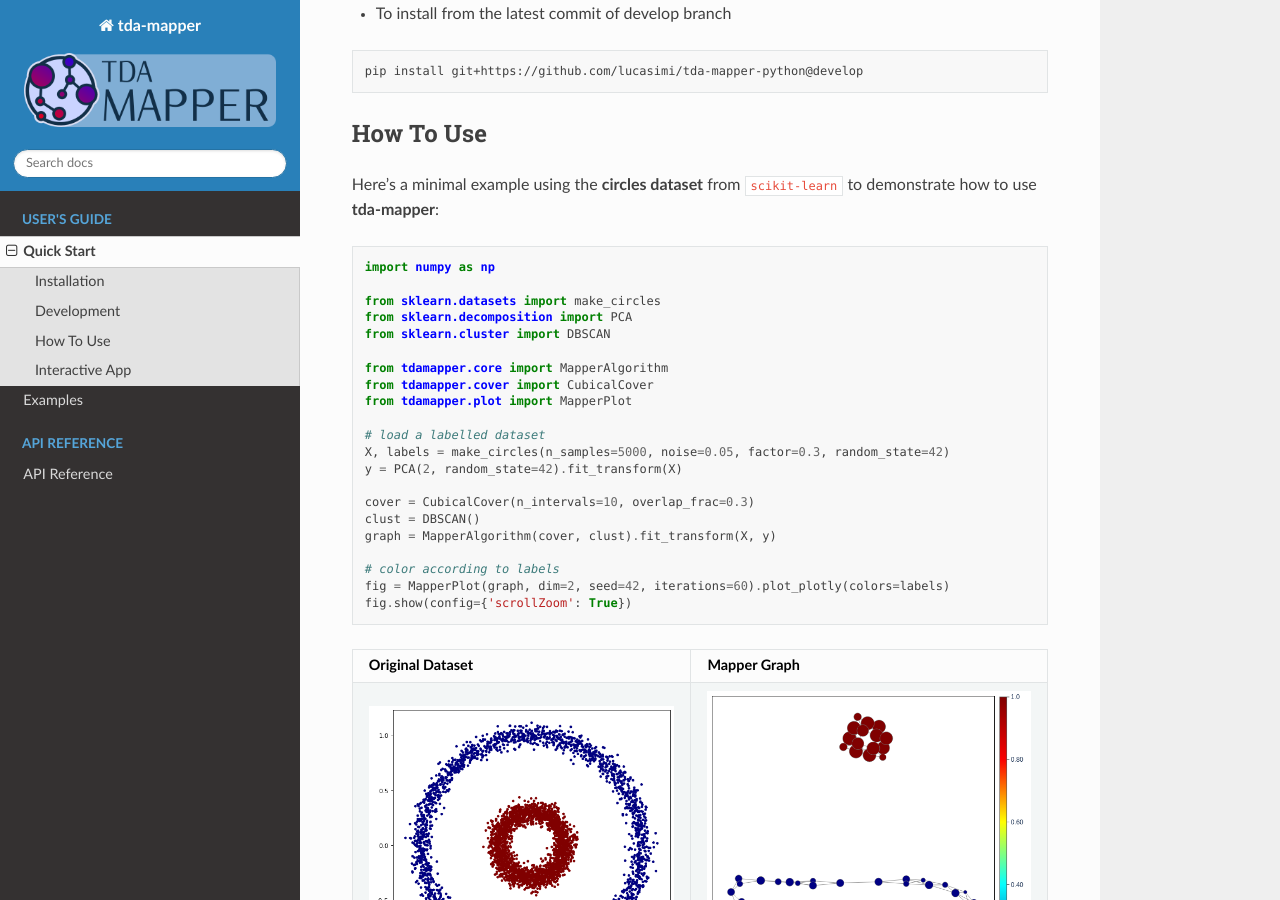
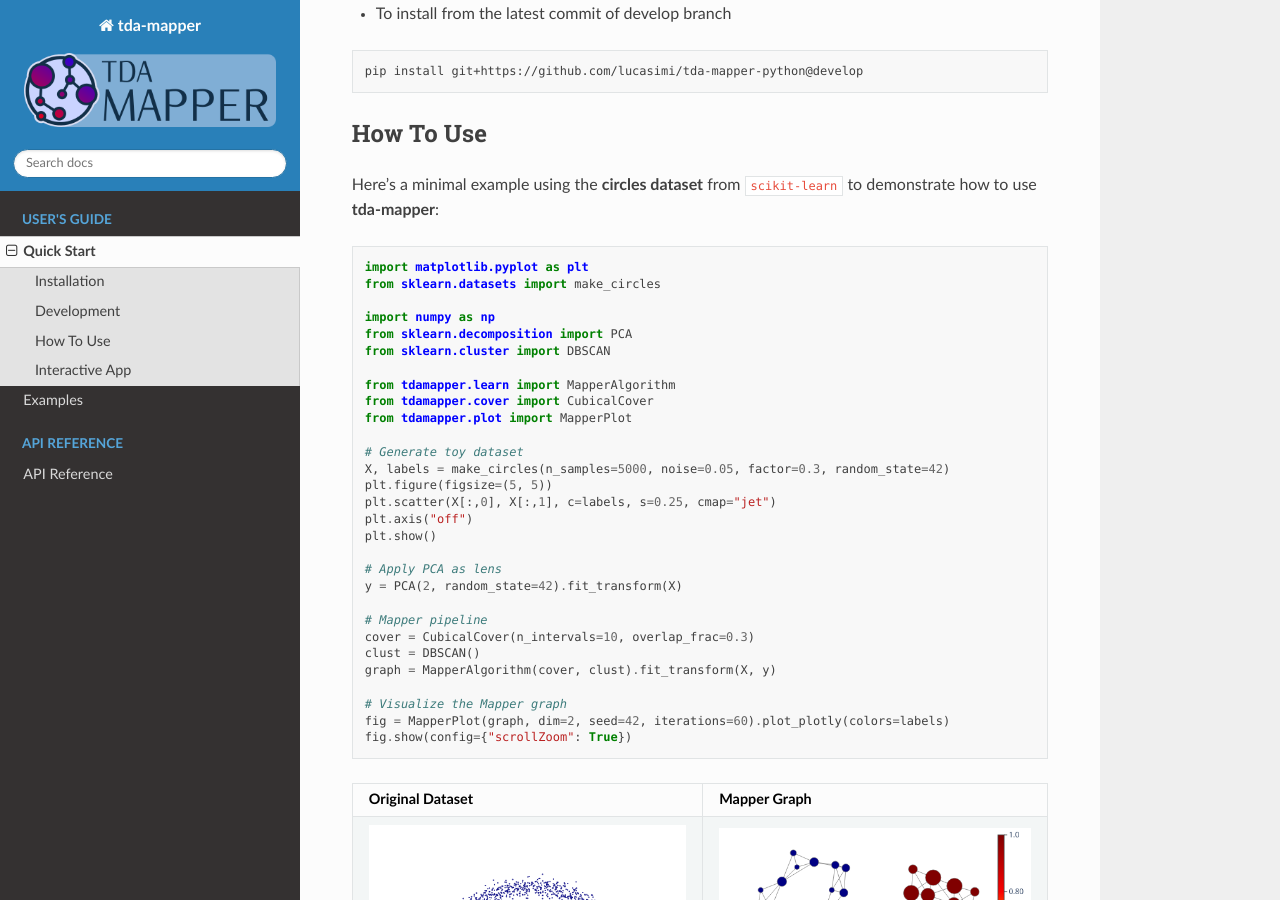
Before and after one commit to lucasimi/tda-mapper-python, a Sphinx documentation site: the page built from docs/source/quickstart.rst, in a window 1280 px wide and 900 px high, scrolled down 614 px. Built offline with Sphinx 7.4.7 and the Read the Docs theme 3.1.0, drawn with Linux system fonts in a browser that asks for light colours; pages that are not in the unit, such as notebooks, are missing from menus; the version number is read from the project's files by our own code.

Commit message:
Improved docs. Versions fixed

```diff
--- /dev/null
+++ b/docs/source/notebooks/circles.py
@@ -0,0 +1,127 @@
+# ---
+# jupyter:
+#   jupytext:
+#     text_representation:
+#       extension: .py
+#       format_name: percent
+#       format_version: '1.3'
+#       jupytext_version: 1.17.0
+#   kernelspec:
+#     display_name: default
+#     language: python
+#     name: python3
+# ---
+
+# %% [markdown]
+# # Example 1: Exploring Shape
+# In this notebook, we use the **Mapper algorithm** to analyze a toy dataset
+# composed of two concentric circles. This simple example is a classic case in
+# topology and machine learning, and it's perfect for gaining an intuitive
+# understanding of how Mapper captures shape. Although this dataset is
+# synthetic and well understood, it's ideal for visualizing how Mapper detects
+# underlying **topological structures**—in this case, two distinct loops. The
+# resulting Mapper graph should ideally reveal two connected components,
+# corresponding to the two circular regions.
+
+
+# %% [markdown]
+# ### Mapper pipeline
+
+# %% [markdown]
+# We generate a synthetic dataset using `make_circles`, which creates two
+# concentric circles in 2D space. To prepare the data for Mapper, we apply
+# **Principal Component Analysis (PCA)** to extract the top two components.
+# These will serve as our **lens function**, which helps Mapper cover the data
+# in a meaningful way. Even though the dataset is already 2D, PCA is still a
+# useful and consistent choice for this example, especially when scaling up to
+# higher-dimensional problems.
+
+
+# %%
+import numpy as np
+from matplotlib import pyplot as plt
+from sklearn.cluster import DBSCAN
+from sklearn.datasets import make_circles
+from sklearn.decomposition import PCA
+
+from tdamapper.cover import CubicalCover
+from tdamapper.learn import MapperAlgorithm
+from tdamapper.plot import MapperPlot
+
+X, labels = make_circles(n_samples=5000, noise=0.05, factor=0.3, random_state=42)
+
+fig = plt.figure(figsize=(5, 5), dpi=100)
+plt.scatter(X[:, 0], X[:, 1], c=labels, s=0.25, cmap="jet")
+plt.axis("off")
+plt.show()
+# fig.savefig("circles_dataset.png", dpi=100)
+
+y = PCA(2, random_state=42).fit_transform(X)
+
+# %% [markdown]
+# We now build the Mapper graph using the PCA output as the lens. Mapper
+# requires two key components:
+#
+# - A **cover** algorithm that defines how the data is grouped together along
+#   the lens
+# - A **clustering algorithm** that splits each set of the open cover.
+#
+# In this example, we use a **cubical cover** with 10 intervals and 30%
+# overlap, and we apply **DBSCAN** for clustering, which is well-suited for
+# identifying arbitrary shapes. Choosing these parameters often involves some
+# trial and error based on the dataset and the desired resolution of the Mapper
+# graph.
+
+# %%
+mapper = MapperAlgorithm(
+    cover=CubicalCover(n_intervals=10, overlap_frac=0.3), clustering=DBSCAN()
+)
+graph = mapper.fit_transform(X, y)
+
+# %% [markdown]
+# ### Visualization
+
+# %% [markdown]
+# We visualize the Mapper graph by coloring each node according to the **mean**
+# class label (0 or 1). Since the dataset contains two classes—one for each
+# circle—this coloring helps us verify whether the graph structure aligns with
+# the true geometry of the data. Ideally, nodes corresponding to the inner and
+# outer circles will show clear separation in color, revealing two distinct
+# connected components in the graph.
+
+# %%
+plot = MapperPlot(graph, dim=2, iterations=60, seed=42)
+
+fig = plot.plot_plotly(colors=labels, cmap="jet", agg=np.nanmean, width=600, height=600)
+
+fig.show(config={"scrollZoom": True})
+# fig.write_image("circles_mean.png", width=500, height=500)
+
+# %% [markdown]
+# To explore areas where the two classes might overlap or be hard to
+# distinguish, we color each node by the **standard deviation** of class
+# labels. A low standard deviation (close to 0) indicates that all samples in a
+# node belong to the same class, while a higher value suggests label ambiguity
+# within the node. This helps highlight transitional regions in the dataset
+# where class boundaries may not be as sharp—useful when analyzing real-world
+# data where such ambiguity is common.
+
+# %%
+plot.plot_plotly_update(
+    fig,
+    colors=labels,
+    cmap="viridis",
+    agg=np.nanstd,
+)
+
+fig.show(config={"scrollZoom": True})
+# fig.write_image("circles_std.png", width=500, height=500)
+
+# %% [markdown]
+# ### Conclusions
+# This simple example demonstrates how the Mapper algorithm can uncover
+# meaningful topological structures, even in a basic synthetic dataset. By
+# combining dimensionality reduction (PCA), a thoughtful cover strategy, and
+# clustering, Mapper captures the two-loop shape of concentric circles and
+# visualizes label consistency and ambiguity across the dataset. This forms a
+# solid foundation for applying Mapper to more complex, real-world datasets.
--- a/docs/source/notebooks/circles_online.py
+++ /dev/null
@@ -1,79 +0,0 @@
-# ---
-# jupyter:
-#   jupytext:
-#     text_representation:
-#       extension: .py
-#       format_name: percent
-#       format_version: '1.3'
-#       jupytext_version: 1.17.0
-#   kernelspec:
-#     display_name: default
-#     language: python
-#     name: python3
-# ---
-
-# %% [markdown]
-# # Circles dataset
-
-# %%
-import numpy as np
-from matplotlib import pyplot as plt
-from sklearn.cluster import DBSCAN
-from sklearn.datasets import make_circles
-from sklearn.decomposition import PCA
-
-from tdamapper.cover import CubicalCover
-from tdamapper.learn import MapperAlgorithm
-from tdamapper.plot import MapperPlot
-
-width, height, dpi = 500, 500, 100
-
-# Generate toy dataset
-X, labels = make_circles(n_samples=5000, noise=0.05, factor=0.3, random_state=42)
-
-fig = plt.figure(figsize=(width / dpi, height / dpi), dpi=dpi)
-plt.scatter(X[:, 0], X[:, 1], c=labels, s=0.25, cmap="jet")
-plt.axis("off")
-plt.show()
-# fig.savefig("circles_dataset.png", dpi=dpi)
-
-# Apply PCA as lens
-y = PCA(2, random_state=42).fit_transform(X)
-
-
-# %% [markdown]
-# ### Build Mapper graph
-
-# %%
-cover = CubicalCover(n_intervals=10, overlap_frac=0.3)
-clust = DBSCAN()
-mapper = MapperAlgorithm(cover=cover, clustering=clust)
-graph = mapper.fit_transform(X, y)
-
-# %% [markdown]
-# ### Plot Mapper graph with mean
-
-# %%
-plot = MapperPlot(graph, dim=2, iterations=60, seed=42)
-
-fig = plot.plot_plotly(
-    colors=labels,  # color according to categorical values
-    cmap="jet",  # Jet colormap, for classes
-    agg=np.nanmean,  # aggregate on nodes according to mean
-    width=600,
-    height=600,
-)
-
-fig.show(renderer="notebook_connected", config={"scrollZoom": True})
-# fig.write_image("circles_mean.png", width=width, height=height)
-
-# %%
-plot.plot_plotly_update(
-    fig,  # update the old figure
-    colors=labels,
-    cmap="viridis",  # viridis colormap, for ranges
-    agg=np.nanstd,  # aggregate on nodes according to std
-)
-
-fig.show(renderer="notebook_connected", config={"scrollZoom": True})
-# fig.write_image("circles_std.png", width=width, height=height)
--- /dev/null
+++ b/docs/source/notebooks/digits.py
@@ -0,0 +1,197 @@
+# ---
+# jupyter:
+#   jupytext:
+#     text_representation:
+#       extension: .py
+#       format_name: percent
+#       format_version: '1.3'
+#       jupytext_version: 1.17.0
+#   kernelspec:
+#     display_name: Python 3 (ipykernel)
+#     language: python
+#     name: python3
+# ---
+
+# %% [markdown]
+# # Example 2: Confusion Analysis using Mapper Algorithm
+# In this notebook, we analyze a dataset of handwritten digits using the
+# **Mapper algorithm**, a powerful tool from topological data analysis (TDA).
+# Mapper helps us uncover regions in the dataset where samples are hard to
+# classify. By applying Mapper to the digit dataset, we generate a **graph**
+# where each node represents a group of similar samples. We color the nodes
+# based on the **entropy** of their digit labels, allowing us to identify areas
+# of high ambiguity. These high-entropy nodes typically contain images that are
+# visually similar but belong to different digit classes, making them more
+# challenging to classify correctly. The goal of this analysis is to
+# demonstrate how Mapper can provide insights into classification problems by
+# revealing these ambiguous regions and offering an intuitive way to explore them.
+
+
+# %% [markdown]
+# ### Mapper pipeline
+
+# %% [markdown]
+# To begin, we load the **Digits dataset**, which consists of 8x8 pixel images
+# of handwritten digits. We then apply **Principal Component Analysis (PCA)**
+# to reduce the dimensionality of the dataset from 64 features to just 2. These
+# two principal components will serve as the input for the Mapper algorithm,
+# providing a lower-dimensional "lens" through which we will analyze the
+# structure of the data.
+
+# %%
+import numpy as np
+from sklearn.cluster import AgglomerativeClustering
+from sklearn.datasets import load_digits
+from sklearn.decomposition import PCA
+
+from tdamapper.clustering import FailSafeClustering
+from tdamapper.cover import CubicalCover
+from tdamapper.learn import MapperAlgorithm
+from tdamapper.plot import MapperPlot
+
+X, labels = load_digits(return_X_y=True)
+y = PCA(2, random_state=42).fit_transform(X)
+
+# %% [markdown]
+# The **Mapper algorithm** relies on two key parameters: **cover** and
+# **clustering**. The **cover** defines how the data is partitioned into
+# intervals, while the **clustering** method groups the data points into
+# clusters based on their proximity in the reduced space. Choosing the right
+# settings for these parameters is crucial, as they directly influence the
+# structure of the Mapper graph. In this notebook, we use a **CubicalCover**
+# with 10 intervals and 50% overlap between intervals, along with
+# **AgglomerativeClustering** to form 10 clusters. However, finding the best
+# parameters often requires experimentation based on the specific dataset and
+# the problem at hand.
+
+
+# %%
+mapper = MapperAlgorithm(
+    cover=CubicalCover(n_intervals=10, overlap_frac=0.5),
+    clustering=AgglomerativeClustering(10),
+    verbose=False,
+)
+
+graph = mapper.fit_transform(X, y)
+
+# %% [markdown]
+# ### Visualization
+
+# %% [markdown]
+
+# To explore the results of the Mapper algorithm, we visualize the Mapper
+# graph, where each node represents a cluster of similar images. We color the
+# nodes based on the **mode** of the digit labels in each cluster. The **mode**
+# gives us a sense of the most common digit in each cluster. As shown in the
+# plot, the nodes are well-clustered by color, indicating that the digit labels
+# align well with the topological structure of the dataset. This suggests that
+# the Mapper algorithm has successfully identified regions where samples are
+# more homogeneous in terms of their labels.
+
+
+# %%
+def mode(arr):
+    values, counts = np.unique(arr, return_counts=True)
+    max_count = np.max(counts)
+    mode_values = values[counts == max_count]
+    return np.nanmean(mode_values)
+
+
+plot = MapperPlot(graph, dim=3, iterations=400, seed=42)
+
+fig = plot.plot_plotly(
+    colors=labels,
+    cmap="jet",
+    agg=mode,
+    title="mode of digits",
+    width=600,
+    height=600,
+    node_size=0.5,
+)
+
+fig.show(config={"scrollZoom": True})
+
+# %% [markdown]
+# We also color the nodes by the **entropy** of their digit labels, which
+# measures the level of label diversity within each cluster. High entropy
+# indicates that a node contains a mix of different digits, suggesting that the
+# samples in that node are more ambiguous or harder to classify. In the plot,
+# we observe that most nodes have low entropy, meaning that each node is
+# typically dominated by a single digit class. However, high-entropy nodes
+# (which are rarer) represent areas where multiple digits appear together,
+# highlighting regions of the dataset that are particularly challenging for
+# classification.
+
+
+# %%
+def entropy(arr):
+    values, counts = np.unique(arr, return_counts=True)
+    probs = counts / counts.sum()
+    return -np.sum(probs * np.log2(probs))
+
+
+fig = plot.plot_plotly(
+    colors=labels,
+    cmap="viridis",
+    agg=entropy,
+    title="entropy of digits",
+    width=600,
+    height=600,
+    node_size=0.5,
+)
+
+fig.show(config={"scrollZoom": True})
+
+# %% [markdown]
+# ### Identifying high-entropy
+
+# %% [markdown]
+# Next, we focus on the nodes with the highest **entropy**—those that are most
+# likely to contain ambiguous or misclassified digits. These high-entropy nodes
+# often represent regions in the dataset where the model may struggle, due to
+# visual similarities between different digits. We extract the top 5 nodes with
+# the highest entropy and explore their contents. By identifying these nodes,
+# we can pinpoint areas where the model might need improvement or further
+# refinement.
+
+# %%
+from matplotlib import pyplot as plt
+
+from tdamapper.core import aggregate_graph
+
+nodes_entropy = aggregate_graph(labels, graph, entropy)
+
+sorted_nodes = sorted(nodes_entropy, key=lambda n: nodes_entropy[n])
+high_entropy_nodes = sorted_nodes[-5:]
+print(high_entropy_nodes)
+
+# %% [markdown]
+# Then, we take a closer look at the samples inside that node with maximum
+# entropy. We can see that inside this node a few different classes mix up.
+# If we plot the images inside this node we can easily see that these appear
+# distorted and could possibly be misclassified.
+
+# %%
+highest_entropy_node = high_entropy_nodes[-1]
+node_ids = graph.nodes()[highest_entropy_node]["ids"]
+node = [X[i, :] for i in node_ids]
+node_labels = [labels[i] for i in node_ids]
+fig, axes = plt.subplots(1, len(node))
+for dgt_tgt, dgt, ax in zip(node_labels, node, axes):
+    ax.imshow(dgt.reshape(8, 8), cmap="gray")
+    ax.axis("off")
+    ax.set_title(dgt_tgt)
+plt.tight_layout()
+plt.show()
+
+# %% [markdown]
+# ### Conclusions
+# In this notebook, we demonstrated how the Mapper algorithm can be used to
+# uncover ambiguous regions in a labeled dataset, such as the
+# **Digits dataset**. By visualizing the Mapper graph and using label
+# statistics like **mode** and **entropy**, we identified regions where the
+# model might face challenges due to visual similarities between different
+# digits. This approach offers a powerful tool for **debugging classifiers**
+# and gaining insights into areas where a model could be improved. Further
+# exploration could involve testing Mapper on other datasets or integrating it
+# with other machine learning techniques to improve classification performance.
--- a/docs/source/notebooks/digits_online.py
+++ /dev/null
@@ -1,94 +0,0 @@
-# ---
-# jupyter:
-#   jupytext:
-#     text_representation:
-#       extension: .py
-#       format_name: percent
-#       format_version: '1.3'
-#       jupytext_version: 1.17.0
-#   kernelspec:
-#     display_name: Python 3 (ipykernel)
-#     language: python
-#     name: python3
-# ---
-
-# %% [markdown]
-# # Digits dataset
-
-# %%
-import numpy as np
-from sklearn.cluster import AgglomerativeClustering
-from sklearn.datasets import load_digits
-from sklearn.decomposition import PCA
-
-from tdamapper.clustering import FailSafeClustering
-from tdamapper.cover import CubicalCover
-from tdamapper.learn import MapperAlgorithm
-from tdamapper.plot import MapperPlot
-
-# We load a labelled dataset
-X, labels = load_digits(return_X_y=True)
-
-# Apply PCA as lens
-y = PCA(2, random_state=42).fit_transform(X)
-
-# %% [markdown]
-# ### Build Mapper graph
-
-# %%
-algo = MapperAlgorithm(
-    cover=CubicalCover(n_intervals=10, overlap_frac=0.5),
-    clustering=AgglomerativeClustering(10),
-    verbose=False,
-)
-
-graph = algo.fit_transform(X, y)
-
-# %% [markdown]
-# ### Plot Mapper graph with mean
-
-# %%
-plot = MapperPlot(graph, dim=3, iterations=400, seed=42)
-
-fig = plot.plot_plotly(
-    colors=labels,  # We color according to digit values
-    cmap="jet",  # Jet colormap, used for classes
-    agg=np.nanmean,  # We aggregate on graph nodes according to mean
-    title="digit (mean)",
-    width=600,
-    height=600,
-)
-
-fig.show(renderer="notebook_connected", config={"scrollZoom": True})
-
-# %% [markdown]
-# ### Plot Mapper graph with standard deviation
-
-# %%
-fig = plot.plot_plotly(
-    colors=labels,
-    cmap="viridis",  # Viridis colormap, used for ranges
-    agg=np.nanstd,  # We aggregate on graph nodes according to std
-    title="digit (std)",
-    width=600,
-    height=600,
-)
-
-fig.show(renderer="notebook_connected", config={"scrollZoom": True})
-
-# %% [markdown]
-# ### Inspect interesting nodes
-
-# %%
-from matplotlib import pyplot as plt
-
-# By interacting with the plot we see that node 140 is joining the cluster of
-# digit 0 with the cluster of digit 4. Let's see how digits inside look like!
-
-node_140 = [X[i, :] for i in graph.nodes()[140]["ids"]]
-fig, axes = plt.subplots(1, len(node_140))
-for dgt, ax in zip(node_140, axes):
-    ax.imshow(dgt.reshape(8, 8), cmap="gray")
-    ax.axis("off")
-plt.tight_layout()
-plt.show()
--- a/docs/source/quickstart.rst
+++ b/docs/source/quickstart.rst
@@ -42,27 +42,35 @@ Here's a minimal example using the **circles dataset** from
 
 .. code:: python
 
+   import matplotlib.pyplot as plt
+   from sklearn.datasets import make_circles
+
    import numpy as np
-
-   from sklearn.datasets import make_circles
    from sklearn.decomposition import PCA
    from sklearn.cluster import DBSCAN
 
-   from tdamapper.core import MapperAlgorithm
+   from tdamapper.learn import MapperAlgorithm
    from tdamapper.cover import CubicalCover
    from tdamapper.plot import MapperPlot
 
-   # load a labelled dataset
+   # Generate toy dataset
    X, labels = make_circles(n_samples=5000, noise=0.05, factor=0.3, random_state=42)
+   plt.figure(figsize=(5, 5))
+   plt.scatter(X[:,0], X[:,1], c=labels, s=0.25, cmap="jet")
+   plt.axis("off")
+   plt.show()
+
+   # Apply PCA as lens
    y = PCA(2, random_state=42).fit_transform(X)
 
+   # Mapper pipeline
    cover = CubicalCover(n_intervals=10, overlap_frac=0.3)
    clust = DBSCAN()
    graph = MapperAlgorithm(cover, clust).fit_transform(X, y)
 
-   # color according to labels
+   # Visualize the Mapper graph
    fig = MapperPlot(graph, dim=2, seed=42, iterations=60).plot_plotly(colors=labels)
-   fig.show(config={'scrollZoom': True})
+   fig.show(config={"scrollZoom": True})
 
 +----------------------------------------+-----------------------------+
 | Original Dataset                       | Mapper Graph                |
@@ -87,5 +95,5 @@ or locally on your machine using the following:
    streamlit run app/streamlit_app.py
 
 
-.. |Original Dataset| image:: https://github.com/lucasimi/tda-mapper-python/raw/main/resources/circles_dataset.png
-.. |Mapper Graph| image:: https://github.com/lucasimi/tda-mapper-python/raw/main/resources/circles_mean.png
+.. |Original Dataset| image:: https://github.com/lucasimi/tda-mapper-python/raw/main/resources/circles_dataset_v2.png
+.. |Mapper Graph| image:: https://github.com/lucasimi/tda-mapper-python/raw/main/resources/circles_mean_v2.png
```
Also changed, not shown: docs/source/examples.rst (+3 -7 lines), 1 other file.
